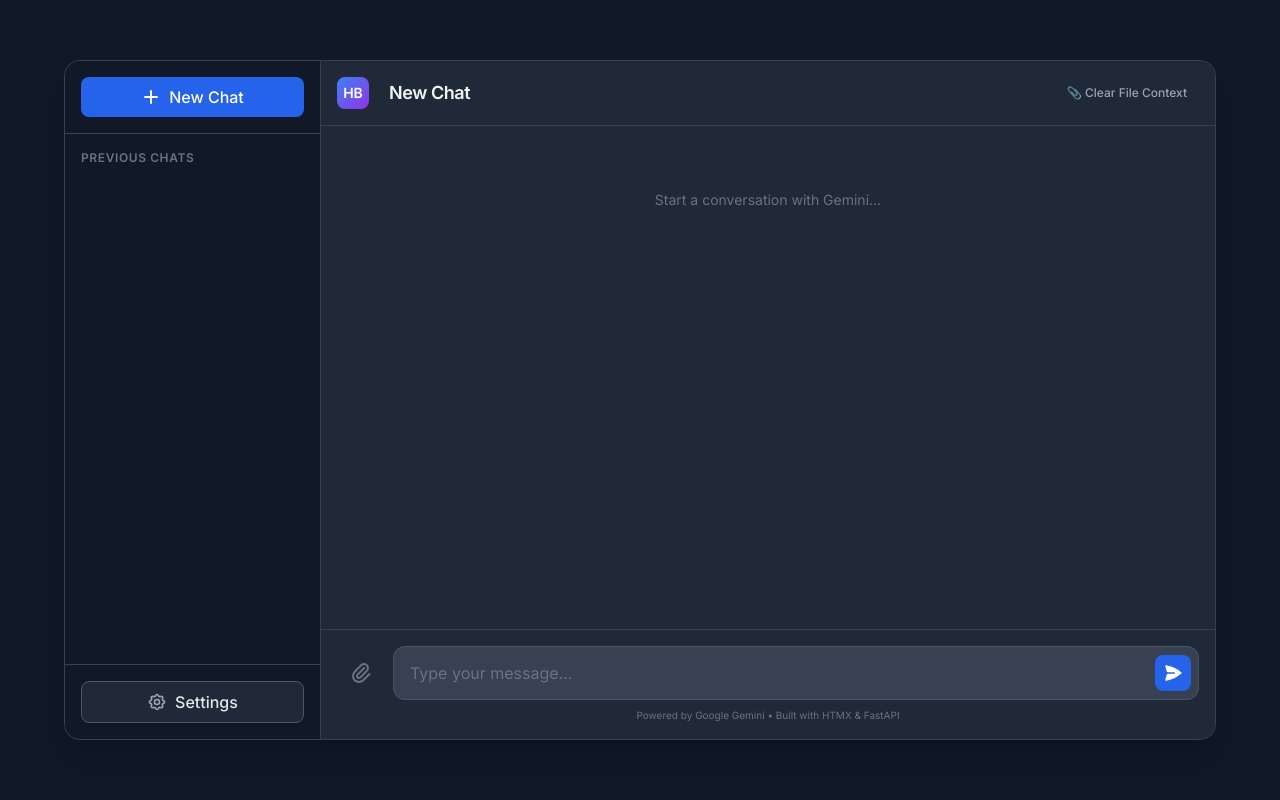
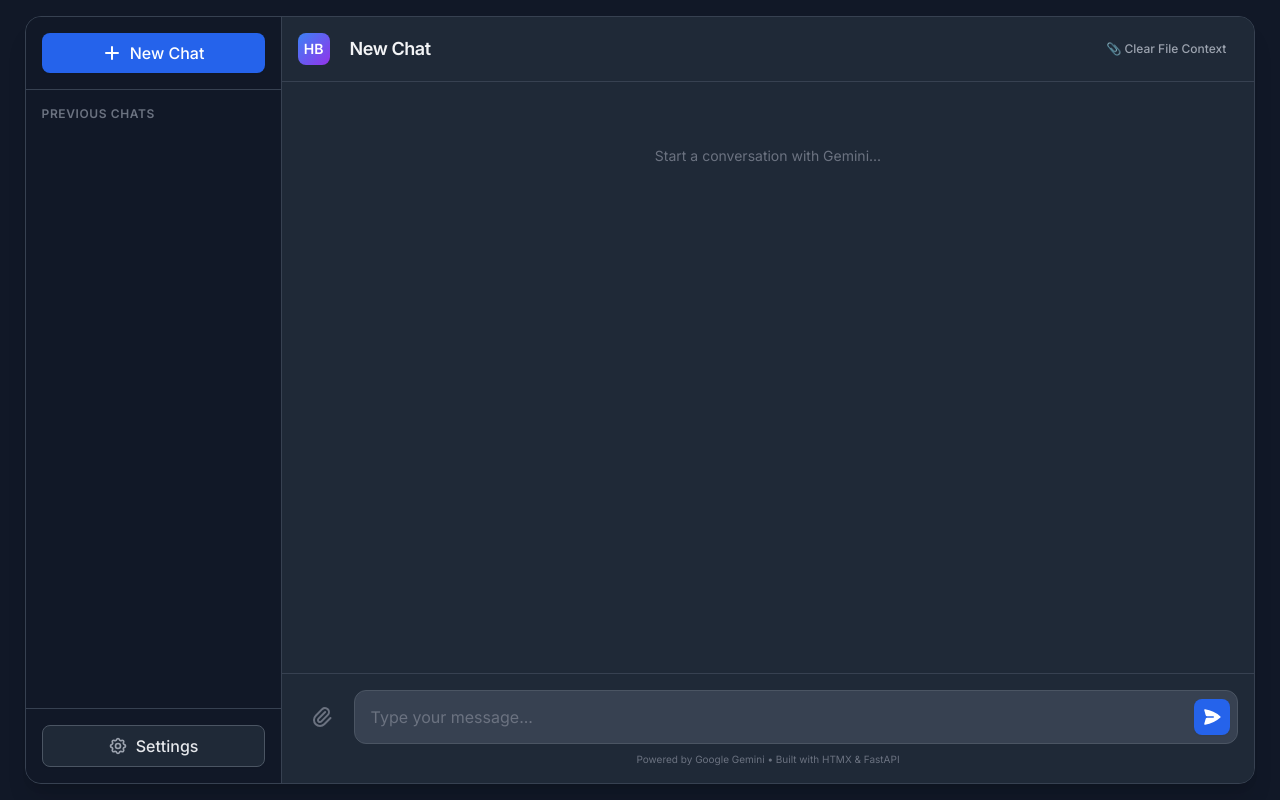
Before and after one commit to hansbakker/htmx_chatbot, a FastAPI app: page / in a window 1280 px wide. Run offline with FastAPI, Linux system fonts and the light colour scheme; data that the repository does not hold is empty; some libraries are stand-ins or nearby versions.

Commit message:
feat: Adjust body padding and main container dimensions for improved layout.

```diff
--- a/templates/index.html
+++ b/templates/index.html
@@ -92,10 +92,10 @@
 </head>
 
 <body
-	class="bg-gray-50 dark:bg-gray-900 h-full flex flex-col items-center justify-center p-4 sm:p-6 transition-colors duration-200">
+	class="bg-gray-50 dark:bg-gray-900 h-full flex flex-col items-center justify-center p-2 sm:p-3 transition-colors duration-200">
 
 	<div
-		class="relative w-full max-w-6xl bg-white dark:bg-gray-800 rounded-2xl shadow-xl overflow-hidden flex h-[85vh] border border-gray-100 dark:border-gray-700 transition-colors duration-200">
+		class="relative w-full max-w-[98%] bg-white dark:bg-gray-800 rounded-2xl shadow-xl overflow-hidden flex h-[96vh] border border-gray-100 dark:border-gray-700 transition-colors duration-200">
 
 		<!-- Mobile Overlay -->
 		<div id="mobile-overlay" onclick="toggleSidebar()"
```
